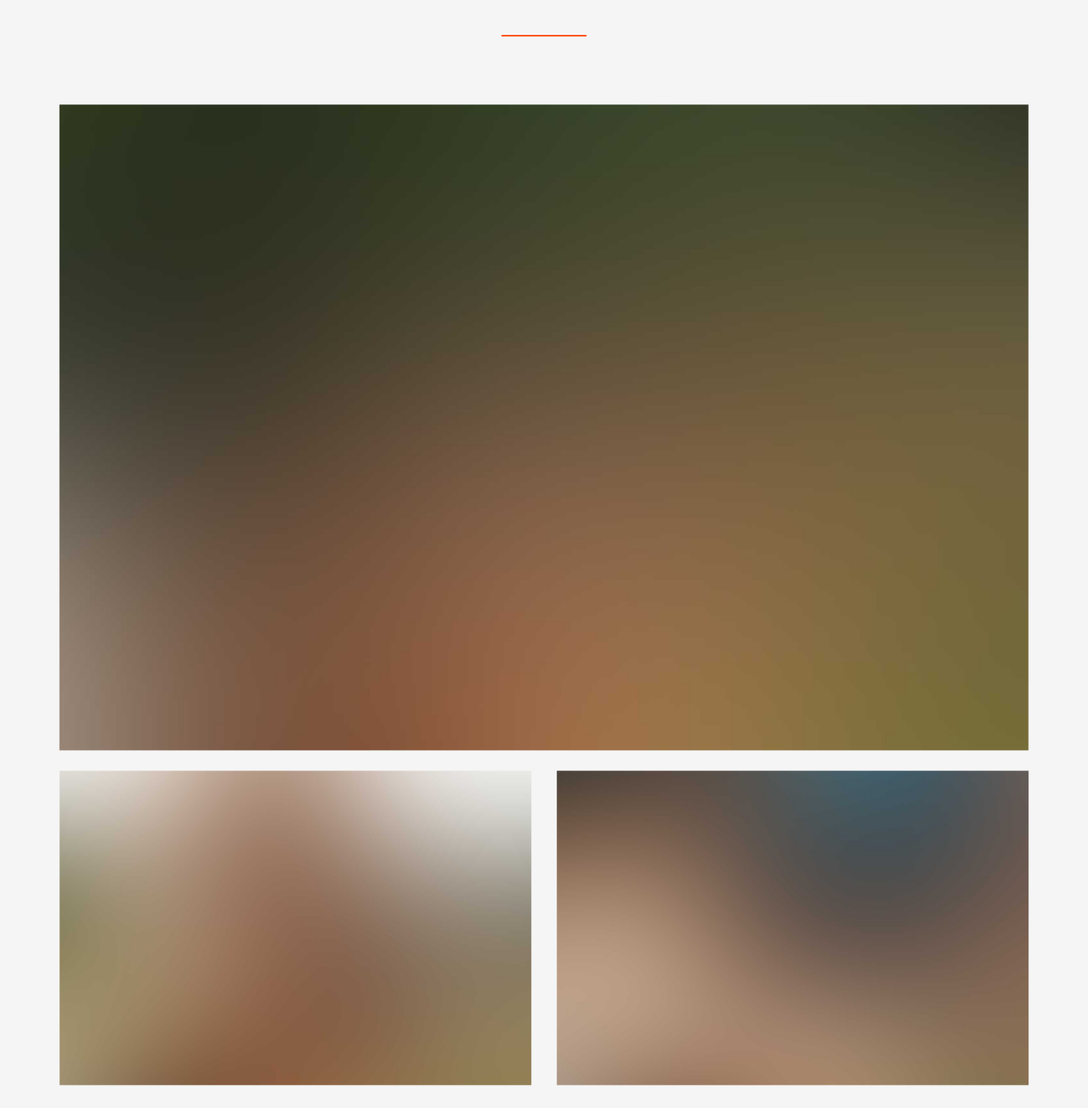
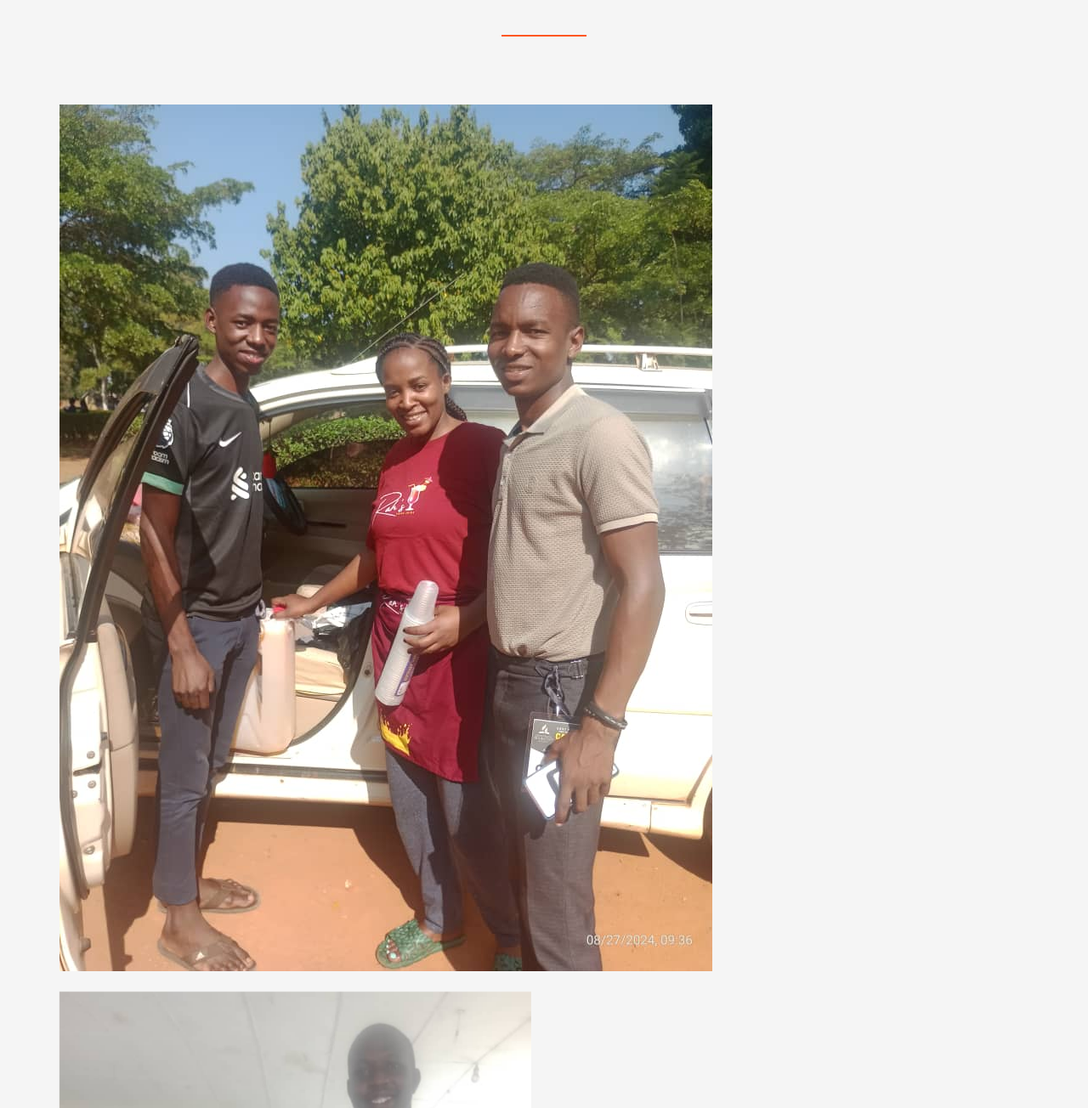
Before and after one commit to JoelMapendo/FINAL-EXAMEN_ORGANIZATIONAL-WEBSITE_IRUMVA-MAPENDO-JOEL, a plain HTML site: page about.html in a window 1280 px wide. Shown: the part 1351-2655 px from the top of the page at 85% size. Drawn offline with Linux system fonts and the light colour scheme; files whose address does not match are found by name.

Commit message:
Update about.html

```diff
--- a/about.html
+++ b/about.html
@@ -134,13 +134,10 @@ As we continue to grow, we remain committed to delivering the highest quality pr
 
 				<div class="row row-bottom-padded-md">
 					<div class="col-md-12 text-center animate-box">
-						<p><img src="images/cover_bg_1.jpg" alt="Free HTML5 Bootstrap Template" class="img-responsive"></p>
+						<p><img src="images/CEO With customers.jpg" alt="Free HTML5 Bootstrap Template" class="img-responsive"></p>
 					</div>
 					<div class="col-md-6 text-center animate-box">
-						<p><img src="images/cover_bg_2.jpg" alt="Free HTML5 Bootstrap Template" class="img-responsive"></p>
-					</div>
-					<div class="col-md-6 text-center animate-box">
-						<p><img src="images/cover_bg_3.jpg" alt="Free HTML5 Bootstrap Template" class="img-responsive"></p>
+						<p><img src="images/CUSTOMER.jpg" alt="Free HTML5 Bootstrap Template" class="img-responsive"></p>
 					</div>
 				</div>
 				<div class="row">
```
